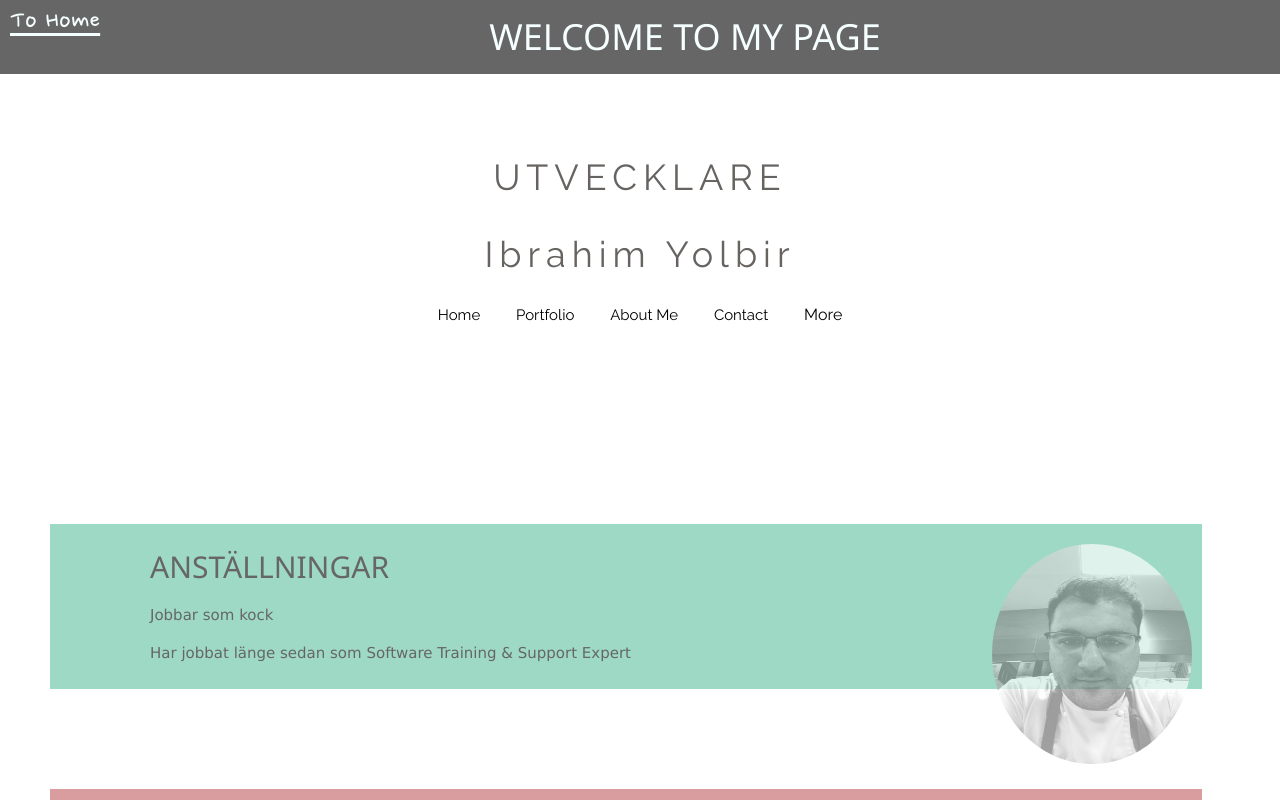
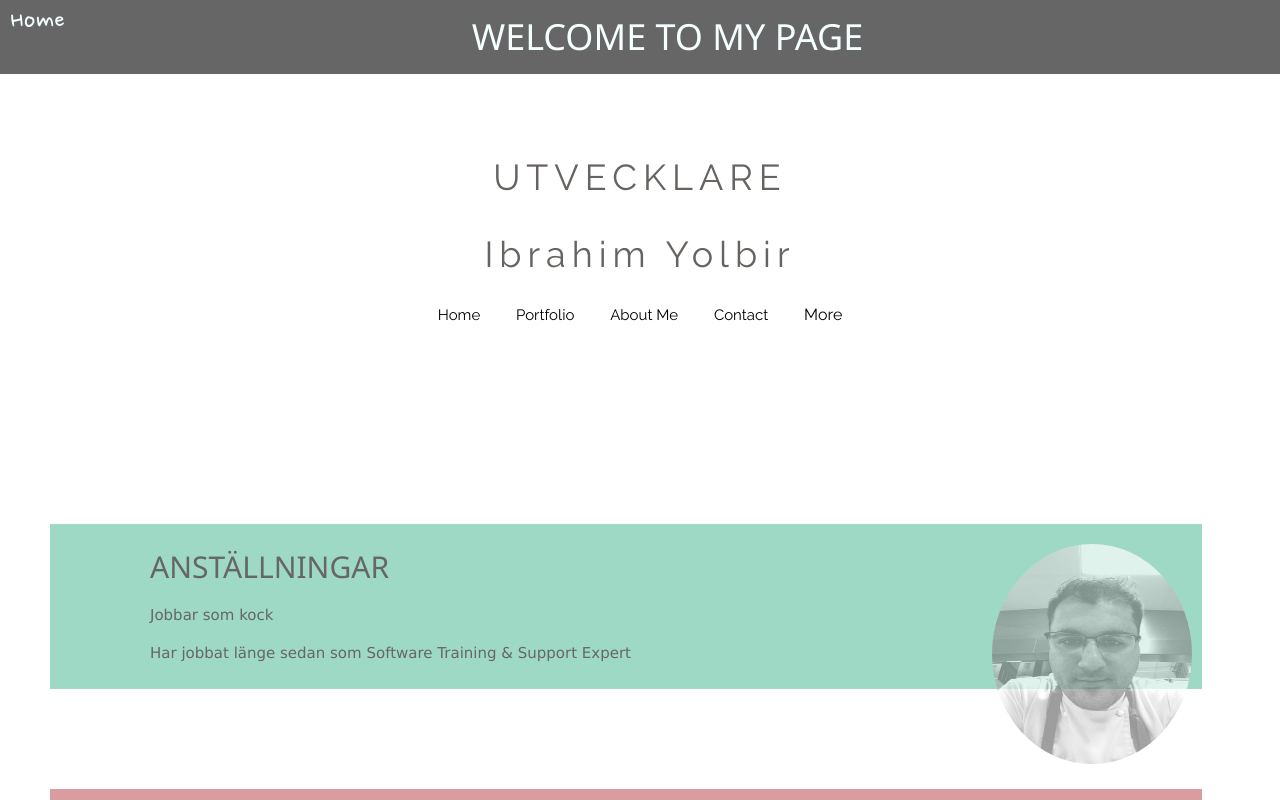
Before and after one commit to ibrahimyolbir/personel_webside, a plain HTML site: page index.html in a window 1280 px wide. Shown: the top 800 px of the page. Drawn offline with nearby package versions, Linux system fonts and the light colour scheme.

Commit message:
added home button

```diff
--- a/index.html
+++ b/index.html
@@ -17,7 +17,7 @@
         <!-- Header -->
 <header >
     <div>
-            <a href="#home" style="float:left;font-size:30px;"> To Home </a>
+            <a href="#home" style="float:left;font-size:30px;text-decoration:none;">Home</a>
     </div>
     <p style="float:left;" ></p>
     <h1> WELCOME TO MY PAGE</h1>
```
